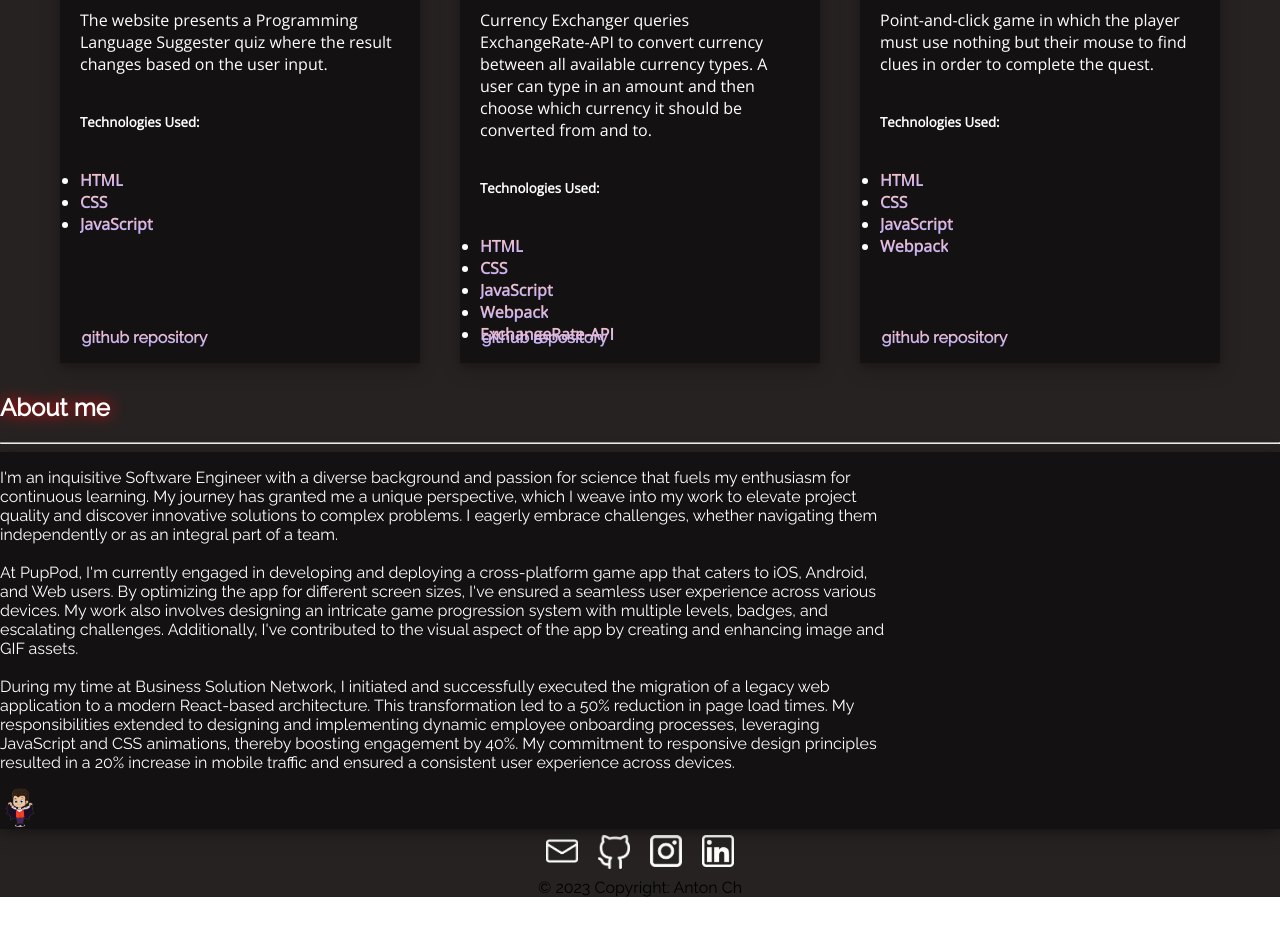
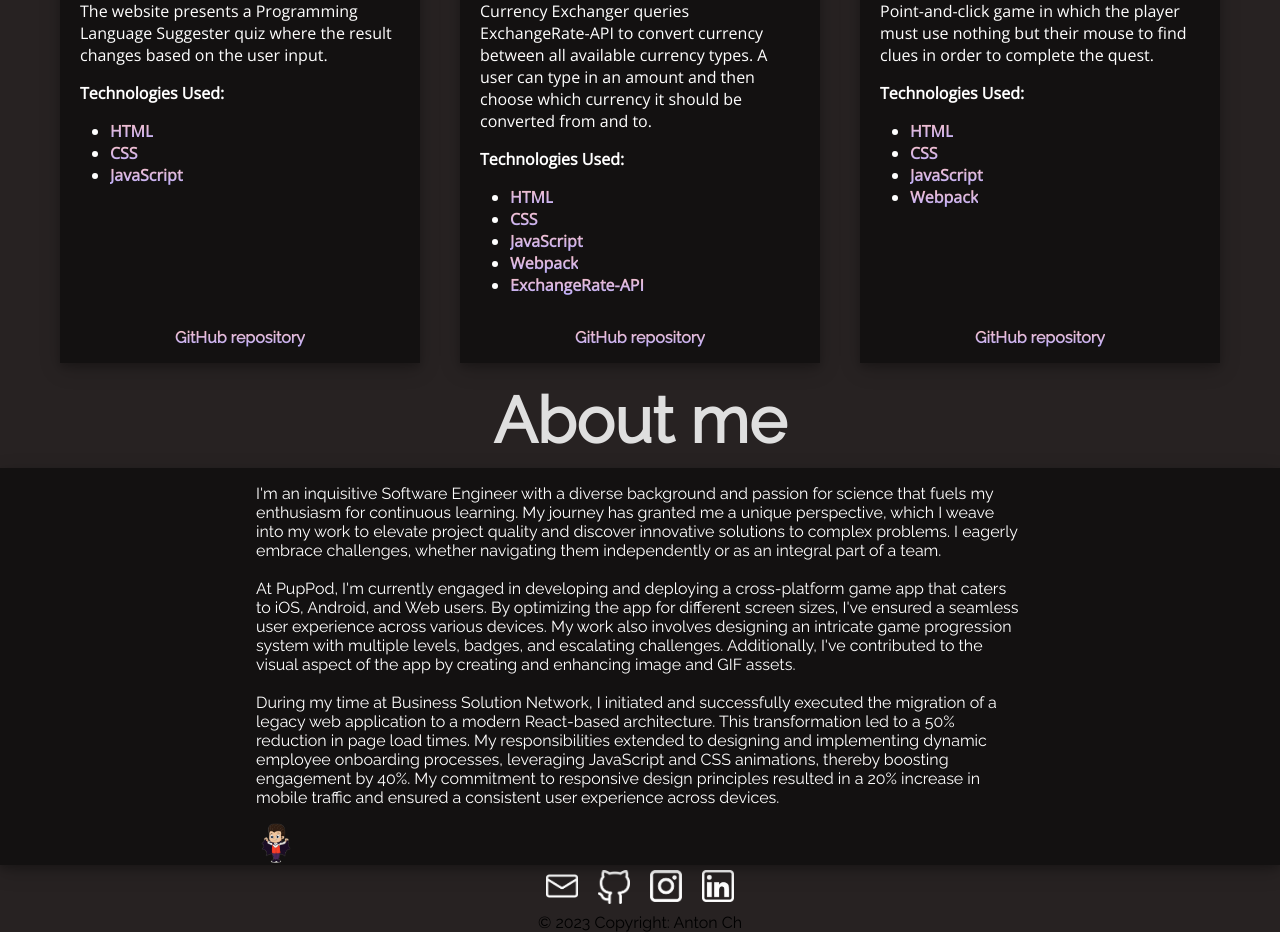
Before and after one commit to anton3ch/portfolio-react, a React (Create React App) app: page / in a window 1280 px wide. Shown: the part 1780-2712 px from the top of the page. Before the commit the page ends 2677 px from the top, so only its background shows below. Built offline with nearby package versions, Linux system fonts and the light colour scheme.

Commit message:
change about me placement

```diff
--- a/package.json
+++ b/package.json
@@ -11,6 +11,7 @@
     "react-dom": "^18.2.0",
     "react-helmet": "^6.1.0",
     "react-scripts": "^5.0.1",
+    "scrollreveal": "^4.0.9",
     "web-vitals": "^2.1.4"
   },
   "scripts": {
--- a/src/components/AboutMe.js
+++ b/src/components/AboutMe.js
@@ -4,45 +4,41 @@ import vampireKid from "./../img/vampire.png";
 export default function AboutMe() {
   return (
     <div className="about animate__animated animate__headShake mx-3">
-      <h2 className="mt-4 mb-2 heading2">About me</h2>
-      <hr />
-      <div className="row mb-4">
-        <div className="col-md-12">
-          <div className="card">
+      <h2 className="sectionTitle">About me</h2>
+      {/* <hr /> */}
+      <div className="card cardAbout">
         <div className="card-body aboutText">
           <p>
-                I'm an inquisitive Software Engineer with a diverse background
-                and passion for science that fuels my enthusiasm for continuous
-                learning. My journey has granted me a unique perspective, which
-                I weave into my work to elevate project quality and discover
+            I'm an inquisitive Software Engineer with a diverse background and
+            passion for science that fuels my enthusiasm for continuous
+            learning. My journey has granted me a unique perspective, which I
+            weave into my work to elevate project quality and discover
             innovative solutions to complex problems. I eagerly embrace
-                challenges, whether navigating them independently or as an
-                integral part of a team. <br />
+            challenges, whether navigating them independently or as an integral
+            part of a team. <br />
             <br />
             At PupPod, I'm currently engaged in developing and deploying a
-                cross-platform game app that caters to iOS, Android, and Web
-                users. By optimizing the app for different screen sizes, I've
-                ensured a seamless user experience across various devices. My
-                work also involves designing an intricate game progression
-                system with multiple levels, badges, and escalating challenges.
-                Additionally, I've contributed to the visual aspect of the app
-                by creating and enhancing image and GIF assets. <br />
+            cross-platform game app that caters to iOS, Android, and Web users.
+            By optimizing the app for different screen sizes, I've ensured a
+            seamless user experience across various devices. My work also
+            involves designing an intricate game progression system with
+            multiple levels, badges, and escalating challenges. Additionally,
+            I've contributed to the visual aspect of the app by creating and
+            enhancing image and GIF assets. <br />
             <br />
             During my time at Business Solution Network, I initiated and
-                successfully executed the migration of a legacy web application
-                to a modern React-based architecture. This transformation led to
-                a 50% reduction in page load times. My responsibilities extended
-                to designing and implementing dynamic employee onboarding
-                processes, leveraging JavaScript and CSS animations, thereby
-                boosting engagement by 40%. My commitment to responsive design
-                principles resulted in a 20% increase in mobile traffic and
-                ensured a consistent user experience across devices.
+            successfully executed the migration of a legacy web application to a
+            modern React-based architecture. This transformation led to a 50%
+            reduction in page load times. My responsibilities extended to
+            designing and implementing dynamic employee onboarding processes,
+            leveraging JavaScript and CSS animations, thereby boosting
+            engagement by 40%. My commitment to responsive design principles
+            resulted in a 20% increase in mobile traffic and ensured a
+            consistent user experience across devices.
           </p>
           <img className="float" src={vampireKid} alt="vampire kid" />
         </div>
       </div>
     </div>
-      </div>
-    </div>
   );
 }
--- a/src/components/Intro.js
+++ b/src/components/Intro.js
@@ -9,7 +9,7 @@ function Intro() {
         <h2 className="intro-name">
           I'm{" "}
           <a
-            href="https://github.com/anton3ch"
+            href="https://www.linkedin.com/in/anton3ch/"
             target="_blank"
             id="myName"
             rel="noreferrer"
--- a/src/components/Project.js
+++ b/src/components/Project.js
@@ -1,5 +1,6 @@
 import React from "react";
 import PropTypes from "prop-types";
+import ScrollReveal from "scrollreveal";
 
 function Project(props) {
   return (
@@ -24,7 +25,7 @@ function Project(props) {
           <h5 className="card-text">Description:</h5>
           <p className="card-text">{props.description}</p>
           <h5 className="card-text">Technologies Used:</h5>
-          <ul className="card-text">
+          <ul className="card-text techList">
             {props.technologies.map((technology, i) => {
               return (
                 <li key={i}>
@@ -37,11 +38,24 @@ function Project(props) {
           </ul>
           <p className="card-footer text-center">
             <a href={props.gitRepo} target="_blank" rel="noreferrer">
-              github repository
+              GitHub repository
             </a>
           </p>
         </div>
       </div>
+      {ScrollReveal().reveal(".project", {
+        delay: 200,
+        distance: "50px",
+        duration: 600,
+        useDelay: "once",
+        reset: true,
+      })}
+
+      {/* {ScrollReveal().reveal(".card-body", {
+        delay: 250,
+        interval: 0,
+        reset: true,
+      })} */}
     </div>
   );
 }
--- a/src/index.css
+++ b/src/index.css
@@ -247,7 +247,7 @@ a:hover{
 }
 
 .card-title {
-  font-size: 1.5rem;
+  font-size: 2rem;
 }
 
 .ci{
@@ -319,7 +319,7 @@ a:hover{
   .card-footer {
     position: absolute;
     bottom: 0px;
-    width: 88%;
+    /* width: 88%; */
   }
 
   .project {
@@ -327,8 +327,10 @@ a:hover{
   }
 }
 .card-text {
-  padding-inline: 20px;
+  padding: 0 20px;
+  margin-block: 0.5em;
   font-family: 'Open Sans', sans-serif;
+  font-size: 1rem;
 }
 
 
@@ -511,6 +513,22 @@ a:hover{
 
 }
 
+.about {
+  display: flex;
+  flex-direction: column;
+  justify-content: center;
+  align-items: center;
+}
+
 .aboutText{
-  max-width: 70%;
+  max-width: 60%;
 }
+
+.cardAbout{
+  display: flex;
+  justify-content: center;
+}
+
+.techList {
+  padding-left: 50px;
+}
```
Also changed, not shown: 1 other file (tests, documents, lock files or other folders). Lines whose indentation alone changed are shown as unchanged.
